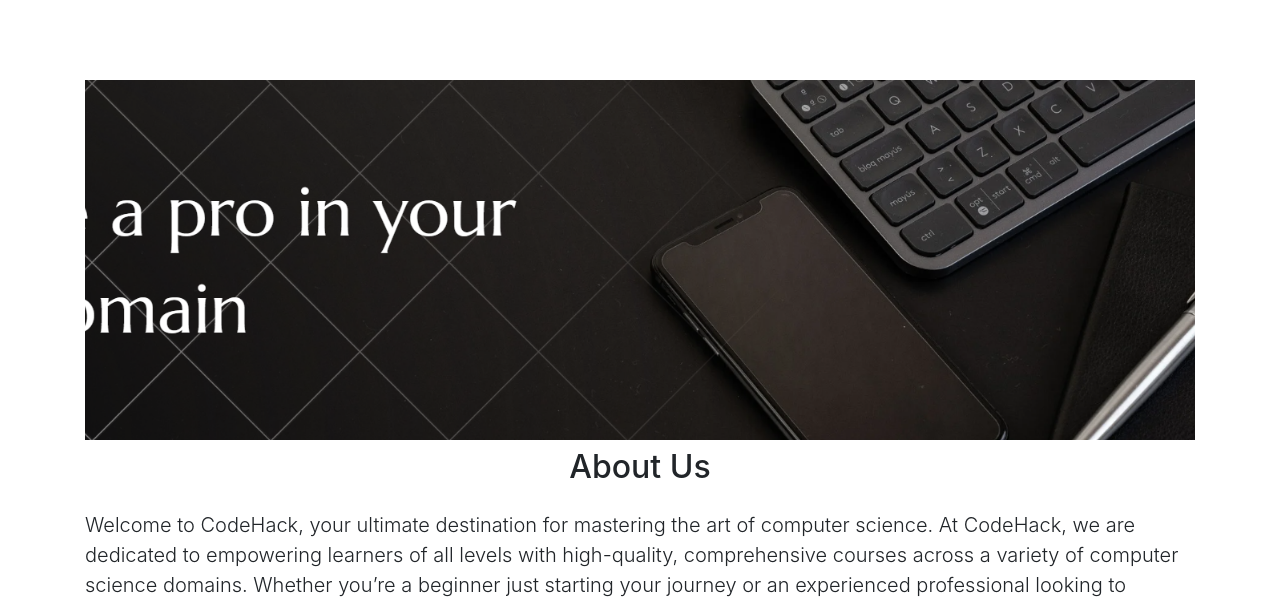
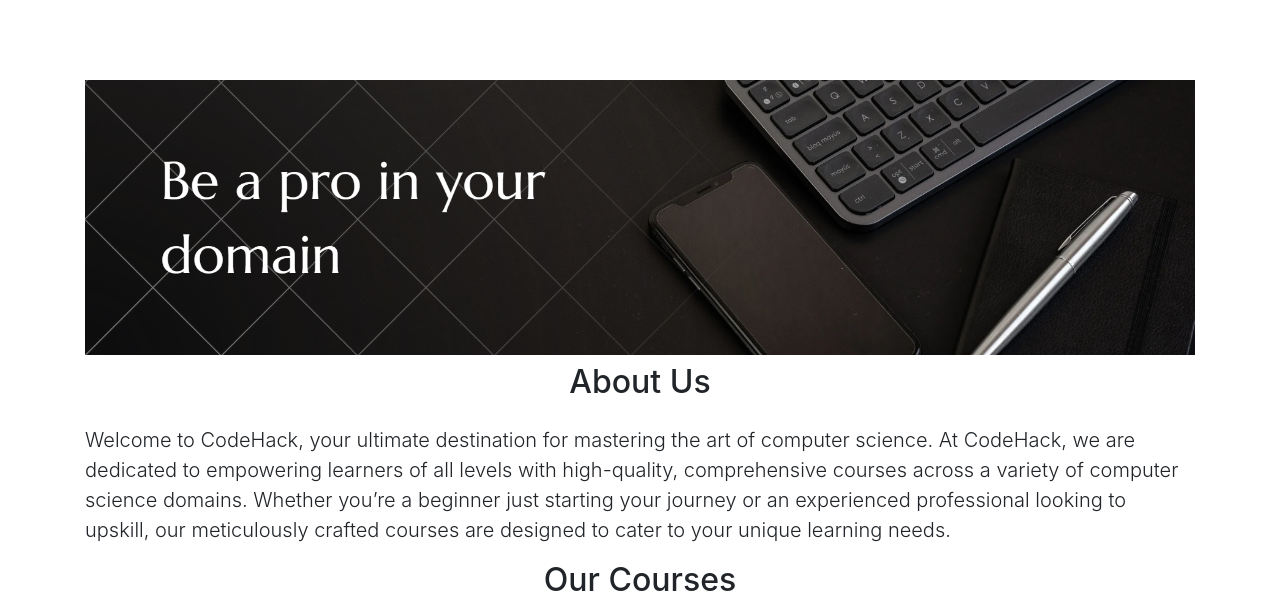
Before and after one commit to Kishor-J-K/web_project, a Flask app: page / in a window 1280 px wide. Shown: the part 56-660 px from the top of the page. Run offline with Flask 3, Linux system fonts and the light colour scheme; some libraries are stand-ins or nearby versions.

Commit message:
adjusted the banner

```diff
--- a/templates/home.html
+++ b/templates/home.html
@@ -6,11 +6,6 @@
     <title>WEB PROJECT</title>
     <link href="https://cdn.jsdelivr.net/npm/bootstrap@5.3.3/dist/css/bootstrap.min.css" rel="stylesheet" integrity="sha384-QWTKZyjpPEjISv5WaRU9OFeRpok6YctnYmDr5pNlyT2bRjXh0JMhjY6hW+ALEwIH" crossorigin="anonymous">
     <style>
-        #banner {
-            width: 100%;
-            height: 360px;
-            object-fit: cover;
-        }
         .navbar-custom {
             background-color: black;
         }
```
